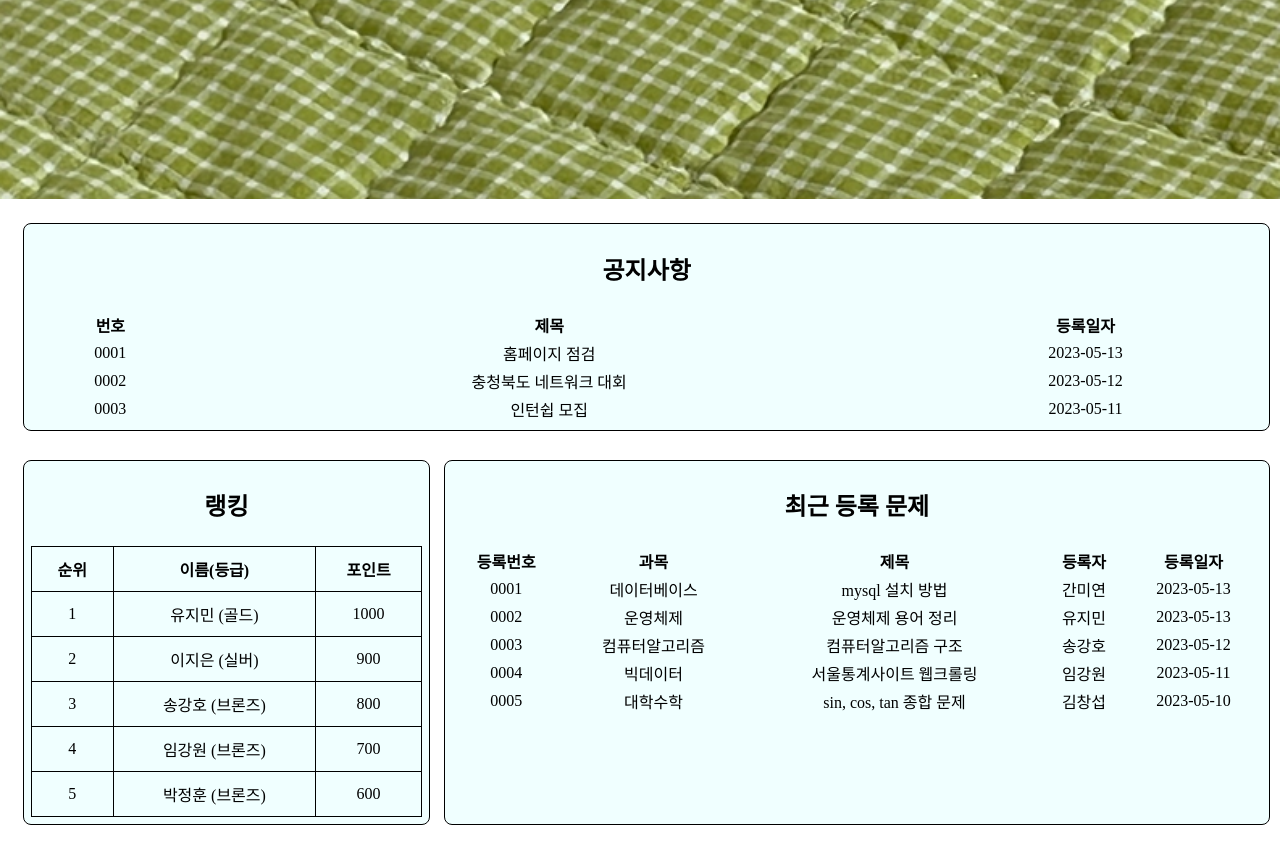
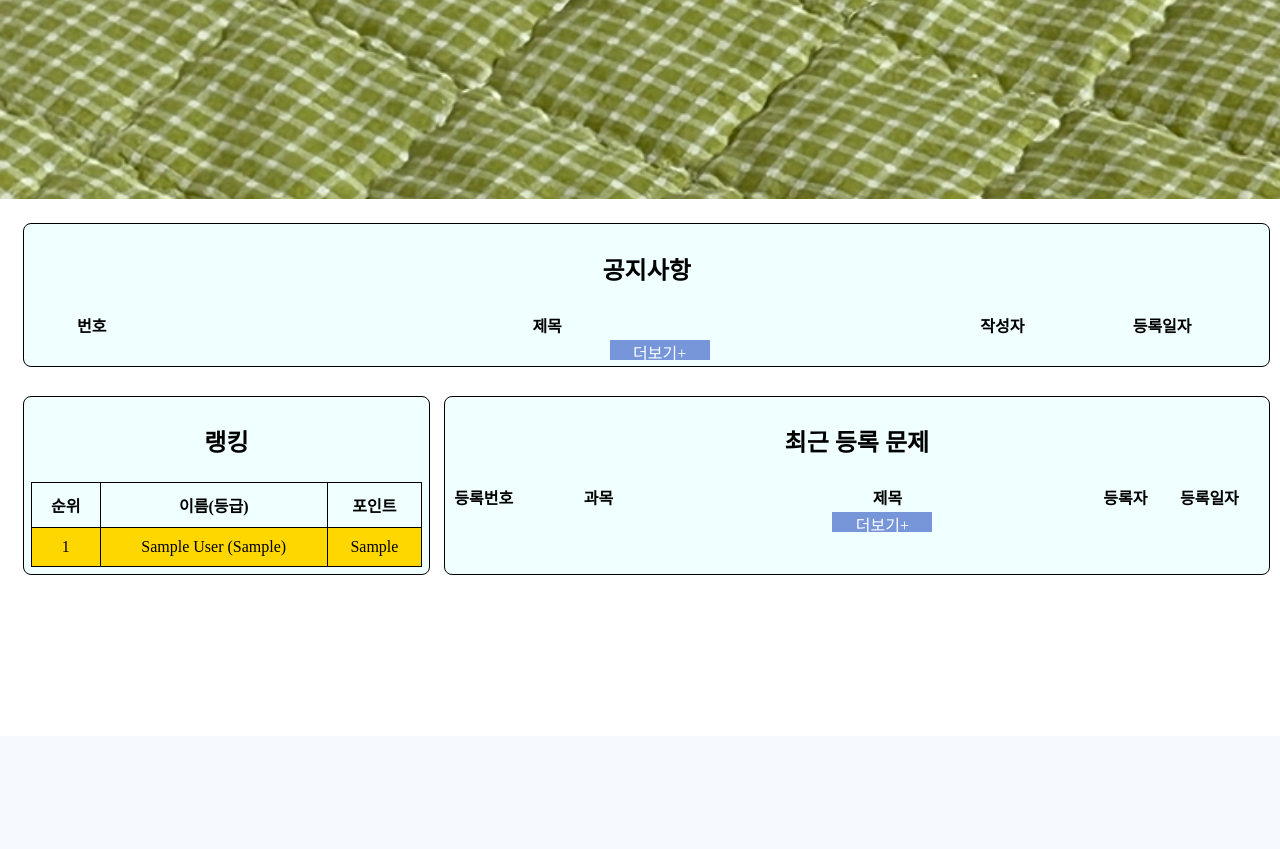
Before and after one commit to JeongHunsss/KKU-GIT, a PHP site: page /main/main.php in a window 1280 px wide. Shown: the part 64-913 px from the top of the page. After the commit the page ends 639 px from the top, so only its background shows below. Run offline with PHP 8.4, Linux system fonts and the light colour scheme; the visitor is signed in with stand-in values (Sample User, id 1); tables that the repository leaves empty or names only in its code hold one stand-in row (values such as "Sample post"); lists and menus that the app fills with data are empty.

Commit message:
main 기능 추가

```diff
--- a/main/css/main.css
+++ b/main/css/main.css
@@ -51,7 +51,7 @@
 }
 
 .rank-box table tr:hover {
-  background-color: rgba(251, 197, 81, 0.971);
+  background-color: rgb(58, 110, 224);
 }
 
 .recent-problem-box {
@@ -105,3 +105,44 @@
   width: 100%;
   table-layout: auto;
 }
+
+.idx-col{
+  width:3%;
+}
+
+.title-col{
+  width:20%;
+}
+
+.author-col{
+  width:3%;
+}
+
+.date-col{
+  width:5%;
+}
+
+.subject-col{
+  width:8%;
+}
+
+.more-btn{
+  position: relative;
+  width:100px;
+  height:20px;
+  left:47%;
+  color: white;
+  background-color: rgb(119, 150, 218);
+}
+
+.first_rank{
+  background-color: gold;
+}
+
+.second_rank{
+  background-color: silver;
+}
+
+.third_rank{
+  background-color: rgb(173, 138, 96);
+}
--- a/main/main.php
+++ b/main/main.php
@@ -1,6 +1,40 @@
 <?php
     session_start();
     $_SESSION['cur_page'] = 'main';
+    include '../config/dbconfig.php';
+
+    // 공지사항 데이터 가져오기
+    $notice_query = "SELECT n.idx, n.title, u.name AS author_name, n.date
+                FROM notice AS n
+                JOIN user AS u ON n.author = u.id
+                ORDER BY n.idx DESC
+                LIMIT 5";
+    $notice_result = mysqli_query($conn, $notice_query);
+    if (!$notice_result) {
+        $notice_no_result = '공지사항이 없습니다.';
+    }
+
+    // 랭킹 데이터 가져오기
+    $rank_query = "SELECT name, grade, point
+                FROM user
+                WHERE grade != 'admin'
+                ORDER BY point DESC
+                LIMIT 10";
+    $rank_result = mysqli_query($conn, $rank_query);
+    if (!$rank_result) {
+        $rank_no_result = '랭킹 데이터가 없습니다.';
+    }
+
+    // 최근 등록 문제 데이터 가져오기
+    $problem_query = "SELECT p.idx, p.subject, p.title, u.name AS author_name, p.date
+                                FROM problem_list AS p
+                                JOIN user AS u ON p.author = u.id
+                                ORDER BY p.idx DESC
+                                LIMIT 16";
+    $problem_result = mysqli_query($conn, $problem_query);
+    if (!$problem_result) {
+        $problem_no_result = '최근 등록 문제가 없습니다.';
+    }
 ?>
 <!DOCTYPE html>
 <html>
@@ -19,127 +53,109 @@
   <img src="../img/banner3.PNG" alt="Banner 3" class="banner-img inactive">
 </div>
 
-    <div class="content-wrapper">
+<div class="content-wrapper">
         <div class="notice-box">
             <h2>공지사항</h2>
-            <table class="notice-table">
-                <thead>
-                    <tr>
-                        <th>번호</th>
-                        <th>제목</th>
-                        <th>등록일자</th>
-                    </tr>
-                </thead>
-                <tbody>
-                    <tr>
-                        <td>0001</td>
-                        <td>홈페이지 점검</td>
-                        <td>2023-05-13</td>
-                    </tr>
-                    <tr>
-                        <td>0002</td>
-                        <td>충청북도 네트워크 대회</td>
-                        <td>2023-05-12</td>
-                    </tr>
-                    <tr>
-                        <td>0003</td>
-                        <td>인턴쉽 모집</td>
-                        <td>2023-05-11</td>
-                    </tr>
-                </tbody>
-            </table>
+            <?php
+                if(!$notice_result){
+                    echo $notice_no_result;
+                }else{
+                echo '<table class="notice-table">';
+                    echo '<thead>';
+                        echo '<tr>';
+                            echo '<th class="idx-col">번호</th>';
+                            echo '<th class="title-col">제목</th>';
+                            echo '<th class="author-col">작성자</th>';
+                            echo '<th class="date-col">등록일자</th>';
+                        echo '</tr>';
+                    echo '</thead>';
+                    echo '<tbody>';
+                    while ($notice_row = mysqli_fetch_assoc($notice_result)) {
+                        echo "<tr>";
+                        echo "<td>" . $notice_row['idx'] . "</td>";
+                        echo "<td>" . $notice_row['title'] . "</td>";
+                        echo "<td>" . $notice_row['author_name'] . "</td>";
+                        echo "<td>" . $notice_row['date'] . "</td>";
+                        echo "</tr>";
+                    }
+                    echo '</tbody>';
+                    echo '</table>';
+                }
+            ?>
+            <div class="more-btn" onclick="location.href='../notice/notice_list.php'">더보기+</div>
         </div>
 
         <div class="rank-box">
             <h2>랭킹</h2>
-            <table class="transparent-table">
-                <thead>
-                    <tr>
-                        <th>순위</th>
-                        <th>이름(등급)</th>
-                        <th>포인트</th>
-                    </tr>
-                </thead>
-                <tbody>
-                    <tr>
-                        <td>1</td>
-                        <td>유지민 (골드)</td>
-                        <td>1000</td>
-                    </tr>
-                    <tr>
-                        <td>2</td>
-                        <td>이지은 (실버)</td>
-                        <td>900</td>
-                    </tr>
-                    <tr>
-                        <td>3</td>
-                        <td>송강호 (브론즈)</td>
-                        <td>800</td>
-                    </tr>
-                    <tr>
-                        <td>4</td>
-                        <td>임강원 (브론즈)</td>
-                        <td>700</td>
-                    </tr>
-                    <tr>
-                        <td>5</td>
-                        <td>박정훈 (브론즈)</td>
-                        <td>600</td>
-                    </tr>
-                </tbody>
-            </table>
+            <?php
+                if(!$rank_result){
+                    echo $rank_no_result;
+                }else{
+                    echo '<table class="transparent-table">';
+                        echo '<thead>';
+                            echo '<tr>';
+                                echo '<th>순위</th>';
+                                echo '<th>이름(등급)</th>';
+                                echo '<th>포인트</th>';
+                            echo '</tr>';
+                        echo '</thead>';
+                        echo '<tbody>';
+                                $rank = 1;
+                                while ($rank_row = mysqli_fetch_assoc($rank_result)) {
+                                    if($rank == 1){
+                                        echo '<tr class="first_rank">';
+                                    }else if($rank == 2){
+                                        echo '<tr class="second_rank">';
+                                    }else if($rank == 3){
+                                        echo '<tr class="third_rank">';
+                                    }else{
+                                        echo '<tr>';
+                                    }
+                                    echo "<td>" . $rank . "</td>";
+                                    echo "<td>" . $rank_row['name'] . " (" . $rank_row['grade'] . ")</td>";
+                                    echo "<td>" . $rank_row['point'] . "</td>";
+                                    echo "</tr>";
+                                    $rank++;
+                                }
+
+                        echo '</tbody>';
+                    echo '</table>';
+                }
+            ?>
         </div>
 
         <div class="recent-problem-box">
             <h2>최근 등록 문제</h2>
-            <table class="recent-problem-table">
-                <thead>
-                    <tr>
-                        <th>등록번호</th>
-                        <th>과목</th>
-                        <th>제목</th>
-                        <th>등록자</th>
-                        <th>등록일자</th>
-                    </tr>
-                </thead>
-                <tbody>
-                    <tr>
-                        <td>0001</td>
-                        <td>데이터베이스</td>
-                        <td>mysql 설치 방법</td>
-                        <td>간미연</td>
-                        <td>2023-05-13</td>
-                    </tr>
-                    <tr>
-                        <td>0002</td>
-                        <td>운영체제</td>
-                        <td>운영체제 용어 정리</td>
-                        <td>유지민</td>
-                        <td>2023-05-13</td>
-                    </tr>
-                    <tr>
-                        <td>0003</td>
-                        <td>컴퓨터알고리즘</td>
-                        <td>컴퓨터알고리즘 구조</td>
-                        <td>송강호</td>
-                        <td>2023-05-12</td>
-                    </tr>
-                    <tr>
-                        <td>0004</td>
-                        <td>빅데이터</td>
-                        <td>서울통계사이트 웹크롤링</td>
-                        <td>임강원</td>
-                        <td>2023-05-11</td>
-                    </tr>
-                    <tr>
-                        <td>0005</td>
-                        <td>대학수학</td>
-                        <td>sin, cos, tan 종합 문제</td>
-                        <td>김창섭</td>
-                        <td>2023-05-10</td>
-                    </tr>
-                </tbody>
-            </table>
+            <?php
+                if (!$problem_result) {
+                    echo $problem_no_result;
+                }else{
+                       echo '<table class="recent-problem-table">';
+                           echo '<thead>';
+                               echo '<tr>';
+                                echo '<th class="idx-col">등록번호</th>';
+                                echo '<th class="subject-col">과목</th>';
+                                echo '<th class="title-col">제목</th>';
+                                   echo '<th class="author-col">등록자</th>';
+                                   echo '<th class="date-col">등록일자</th>';
+                            echo '</tr>';
+                        echo '</thead>';
+                        echo '<tbody>';
+                    while ($problem_row = mysqli_fetch_assoc($problem_result)) {
+                        echo "<tr>";
+                        echo "<td>" . $problem_row['idx'] . "</td>";
+                        echo "<td>" . $problem_row['subject'] . "</td>";
+                        echo "<td>" . $problem_row['title'] . "</td>";
+                        echo "<td>" . $problem_row['author_name'] . "</td>";
+                        echo "<td>" . $problem_row['date'] . "</td>";
+                        echo "</tr>";
+                       }
+
+                    echo '</tbody>';
+                    echo '</table>';
+                }
+            ?>
+            <div class="more-btn" onclick="location.href='../problem/problem_list.php'">더보기+</div>
         </div>
     </div>
 
@@ -169,3 +185,8 @@
 
 </body>
 </html>
+
+<?php
+    // 데이터베이스 연결 종료
+    mysqli_close($conn);
+?>
```
